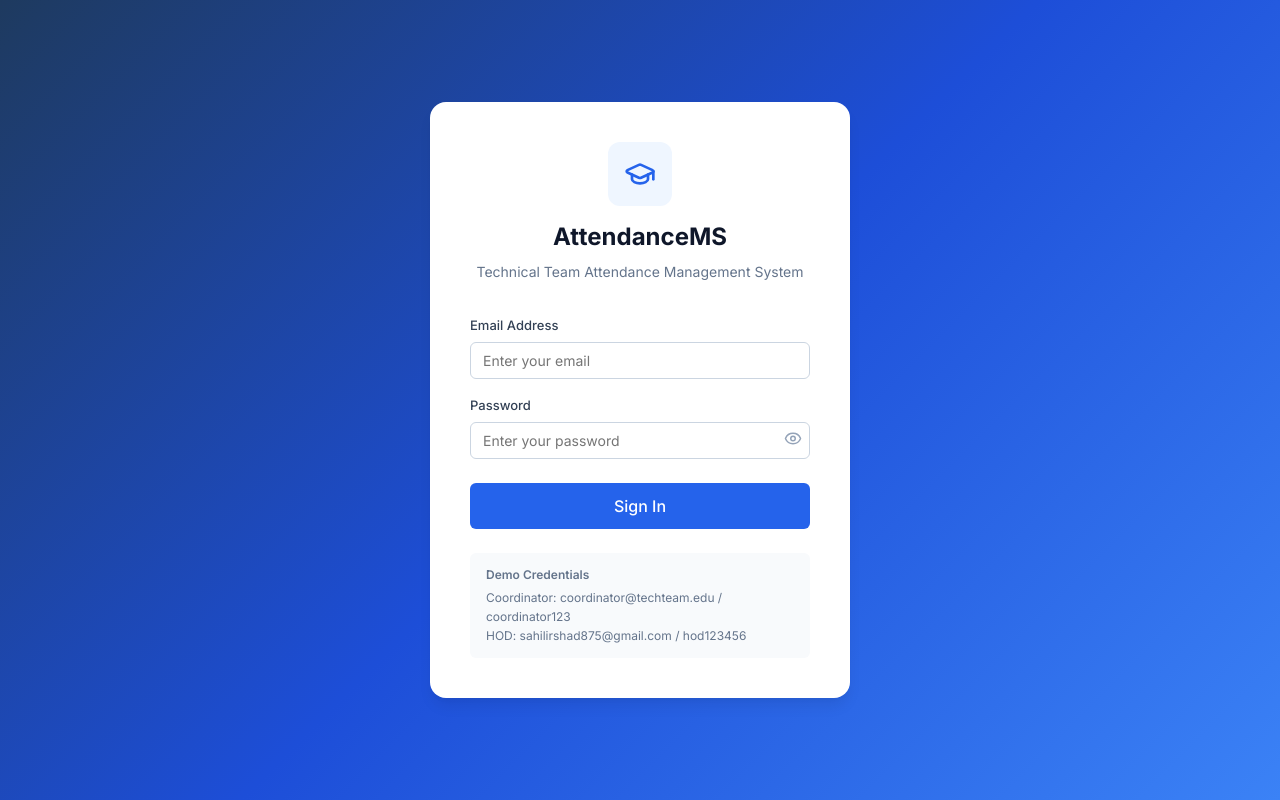
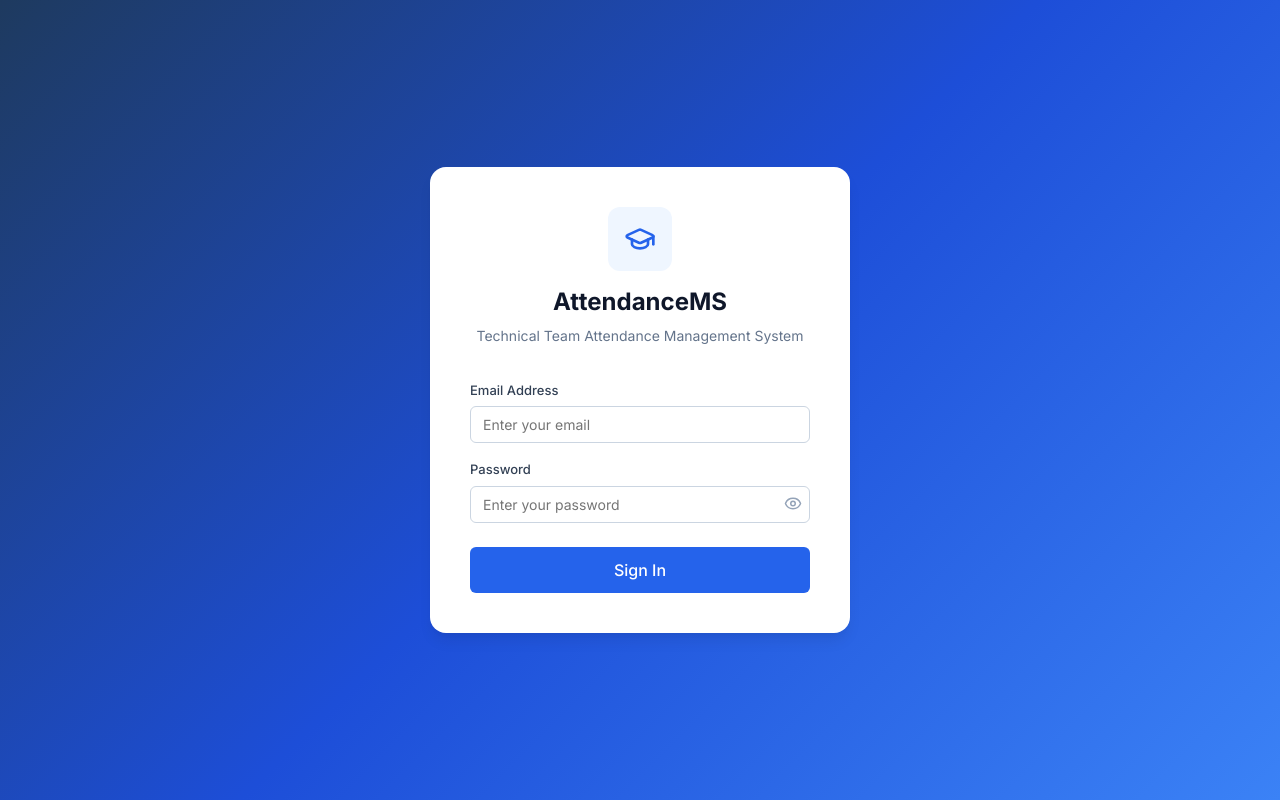
Before and after one commit to shahsahil607u-collab/Attendance-Manager, a React (Vite) app in the folder frontend/: page /login in a window 1280 px wide. Built offline with nearby package versions, Linux system fonts and the light colour scheme; no server answers.

Commit message:
Remove demo credentials from login page for production

```diff
--- a/frontend/src/pages/Login.jsx
+++ b/frontend/src/pages/Login.jsx
@@ -60,11 +60,7 @@ const Login = () => {
             {loading ? <><div className="spinner" style={{ borderTopColor: '#fff' }}></div> Signing in...</> : 'Sign In'}
           </button>
         </form>
-        <div style={{ marginTop: 24, padding: '12px 16px', background: 'var(--gray-50)', borderRadius: 'var(--radius-sm)', fontSize: '0.75rem', color: 'var(--gray-500)' }}>
-          <div style={{ fontWeight: 600, marginBottom: 4 }}>Demo Credentials</div>
-          <div>Coordinator: coordinator@techteam.edu / coordinator123</div>
-          <div>HOD: sahilirshad875@gmail.com / hod123456</div>
-        </div>
+
       </div>
     </div>
   );
```
